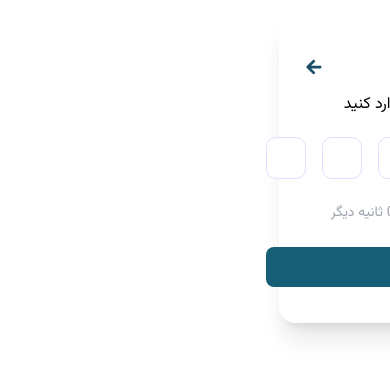
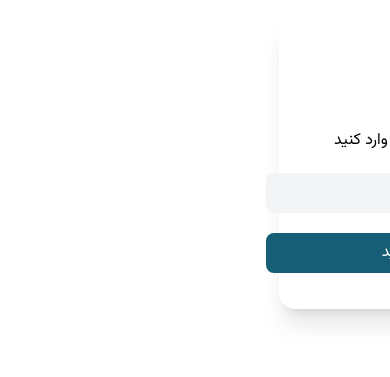
Before and after one commit to SepehrShapouri/Freelancing-platform, a React (Vite) app: page /auth in a window 390 px wide. Shown: the part 163-540 px from the top of the page. Built offline with nearby package versions, Linux system fonts and the light colour scheme.

Commit message:
auth/edit phone number implemented

```diff
--- a/src/features/CheckOTPForm.jsx
+++ b/src/features/CheckOTPForm.jsx
@@ -19,7 +19,7 @@ function CheckOTPForm({ phoneNumber, setStep }) {
       const data = await mutateAsync({ phoneNumber, otp });
       toast.success(data.message);
     } catch (error) {
-        toast.error(error.response.data.message)
+        if(otp) toast.error(error.response.data.message)
     }
   };
   const mutateResendOTP = useMutation({
@@ -65,9 +65,9 @@ function CheckOTPForm({ phoneNumber, setStep }) {
             <IoMdArrowRoundBack fontSize={"22px"} />
           </button>
         </h3>
-        <form className="OTPform" onSubmit={checkOtpHandler}>
+        <form className="OTPform" onSubmit={checkOtpHandler} name="checkOTPForm">
           <label className="self-start">
-            کد ارسال شده به شماره {phoneNumber} وارد کنید
+             کد ارسال شده به شماره {phoneNumber} وارد کنید. <span className="text-sm opacity-50 cursor-pointer hover:text-rose-400 hover:opacity-100" onClick={()=>setStep(1)}>ویرایش؟</span>
           </label>
           <OTPInput
             value={otp}
--- a/src/features/authentication/AuthContainer.jsx
+++ b/src/features/authentication/AuthContainer.jsx
@@ -3,7 +3,7 @@ import SendOTPForm from "./SendOTPForm";
 import CheckOTPForm from "../CheckOTPForm";
 
 function AuthContainer() {
-  const [step, setStep] = useState(2);
+  const [step, setStep] = useState(1);
   const [phoneNumber, setPhoneNumber] = useState("");
   function renderStep() {
     switch (step) {
```
